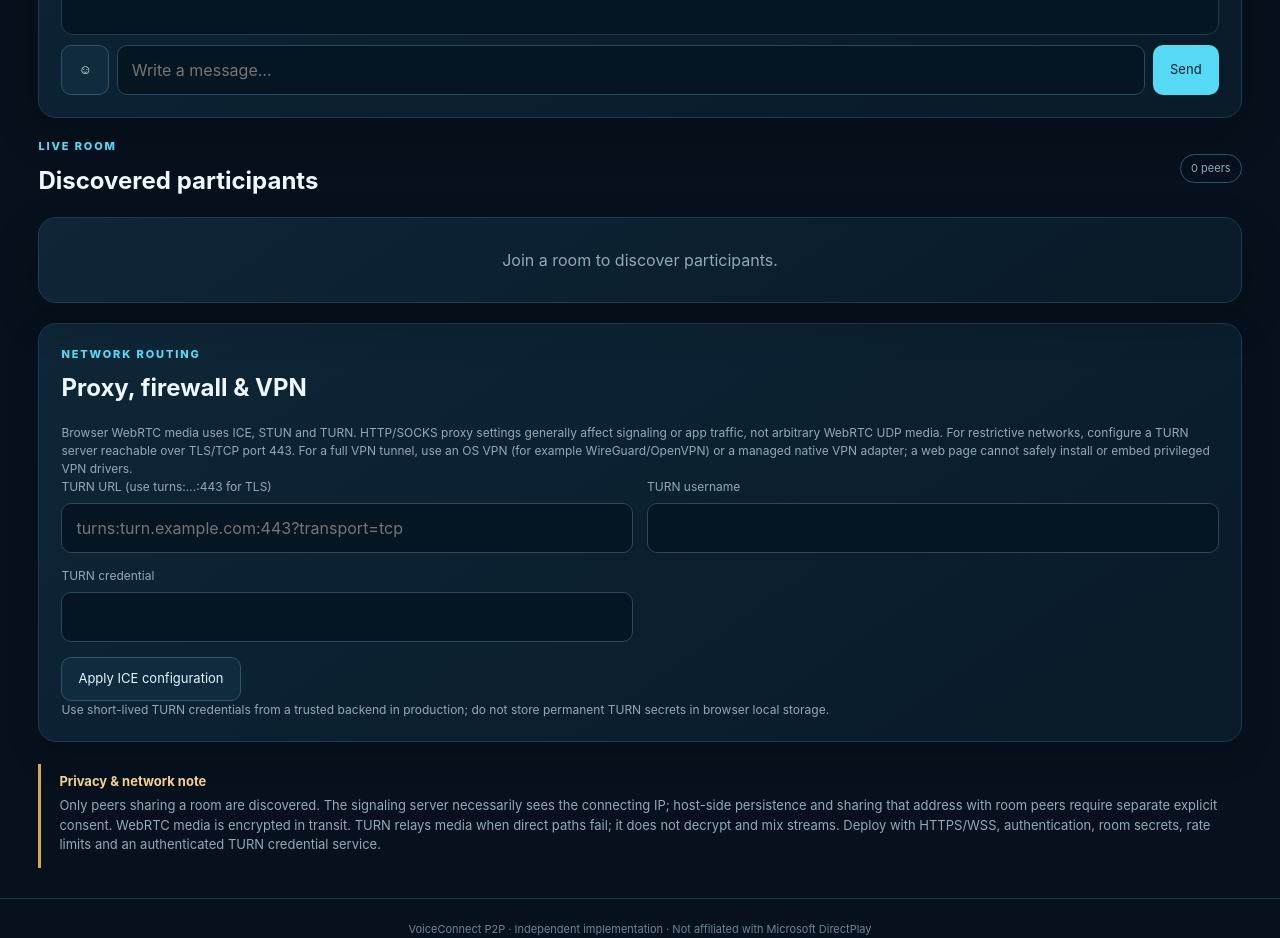
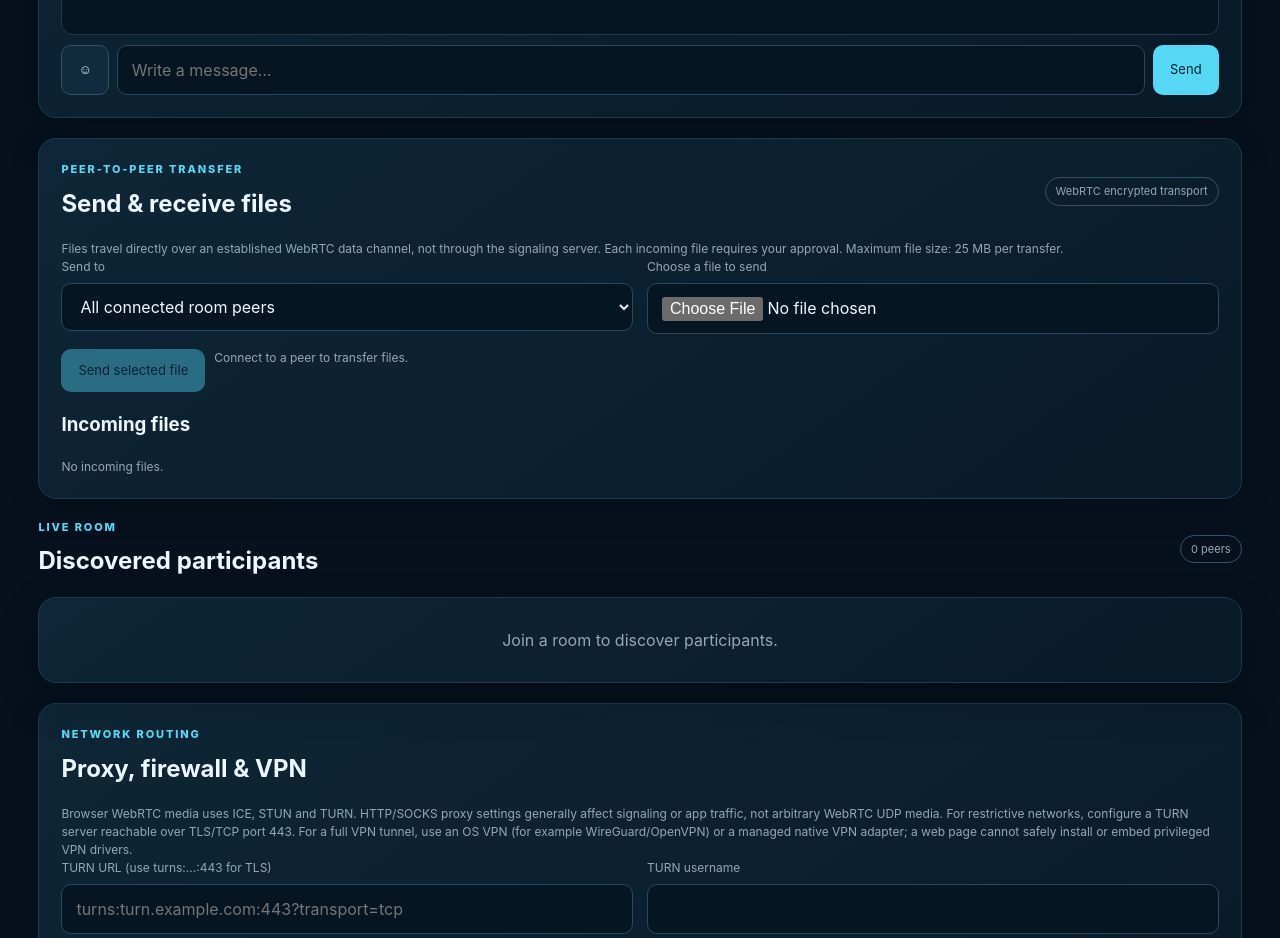
Before and after one commit to amerhwitat/test, a website with bundled scripts: page voiceconnect-p2p/index.html in a window 1280 px wide. Shown: the part 4240-5178 px from the top of the page. Built offline with nearby package versions, Linux system fonts and the light colour scheme.

Commit message:
Add send/receive file transfer controls and save destination UI

```diff
--- a/voiceconnect-p2p/index.html
+++ b/voiceconnect-p2p/index.html
@@ -48,6 +48,14 @@
 <div class="device-grid"><div><label for="cameraSelect">Camera</label><select id="cameraSelect"><option value="">Default camera</option></select></div><div><label for="micSelect">Microphone</label><select id="micSelect"><option value="">Default microphone</option></select></div></div>
 <div class="actions"><button id="startMediaBtn" class="primary">Enable camera & mic</button><button id="muteBtn" class="secondary" disabled>Mute mic</button><button id="cameraBtn" class="secondary" disabled>Turn camera off</button><button id="shareScreenBtn" class="secondary" disabled>Share screen</button></div><p class="hint" role="note">Privacy first: VoiceConnect asks separately before using your camera and microphone, then your browser or operating system may show its own permission prompt. You can approve either device independently. Screen sharing requires a separate confirmation and a system source picker; choose the screen/window yourself and stop sharing whenever you want. Declining any request does not block chat.</p><video id="localVideo" class="local-video" autoplay playsinline muted></video><video id="localScreenPreview" class="local-video screen-preview" autoplay playsinline muted hidden></video></section>
 <section class="chat panel"><div class="section-heading"><div><p class="eyebrow">ROOM MESSAGES · UTF-8</p><h2>Chat</h2></div><span class="pill">Live</span></div><div id="chatMessages" class="chat-messages" aria-live="polite"><p class="hint">Join a room to chat.</p></div><form id="chatForm" class="chat-compose"><button type="button" id="emojiBtn" class="secondary" aria-label="Open emoji picker">☺</button><input id="chatInput" maxlength="4000" placeholder="Write a message…" autocomplete="off"><button class="primary" type="submit">Send</button><div id="emojiPicker" class="emoji-picker" hidden></div></form></section>
+<section class="controls panel" id="fileTransferPanel">
+<div class="section-heading"><div><p class="eyebrow">PEER-TO-PEER TRANSFER</p><h2>Send & receive files</h2></div><span class="pill">WebRTC encrypted transport</span></div>
+<p class="hint">Files travel directly over an established WebRTC data channel, not through the signaling server. Each incoming file requires your approval. Maximum file size: 25 MB per transfer.</p>
+<div class="device-grid"><div><label for="fileRecipient">Send to</label><select id="fileRecipient"><option value="all">All connected room peers</option><option value="direct">Direct-call peer</option></select></div><div><label for="filePicker">Choose a file to send</label><input id="filePicker" type="file"></div></div>
+<div class="actions"><button id="sendFileBtn" class="primary" type="button" disabled>Send selected file</button><span id="fileTransferStatus" class="hint" role="status">Connect to a peer to transfer files.</span></div>
+<div id="fileTransferProgress" class="file-transfer-list" aria-live="polite"></div>
+<h3>Incoming files</h3><div id="incomingFiles" class="file-transfer-list" aria-live="polite"><p class="hint">No incoming files.</p></div>
+</section>
 <section class="peers-section"><div class="section-heading"><div><p class="eyebrow">LIVE ROOM</p><h2>Discovered participants</h2></div><span id="peerCount" class="pill">0 peers</span></div><div id="peers" class="peer-grid"><div class="empty panel">Join a room to discover participants.</div></div></section>
 <section class="controls panel"><div class="section-heading"><div><p class="eyebrow">NETWORK ROUTING</p><h2>Proxy, firewall & VPN</h2></div></div><p class="hint">Browser WebRTC media uses ICE, STUN and TURN. HTTP/SOCKS proxy settings generally affect signaling or app traffic, not arbitrary WebRTC UDP media. For restrictive networks, configure a TURN server reachable over TLS/TCP port 443. For a full VPN tunnel, use an OS VPN (for example WireGuard/OpenVPN) or a managed native VPN adapter; a web page cannot safely install or embed privileged VPN drivers.</p><div class="device-grid"><div><label for="turnUrl">TURN URL (use turns:...:443 for TLS)</label><input id="turnUrl" placeholder="turns:turn.example.com:443?transport=tcp"></div><div><label for="turnUser">TURN username</label><input id="turnUser" autocomplete="off"></div><div><label for="turnPass">TURN credential</label><input id="turnPass" type="password" autocomplete="new-password"></div></div><div class="actions"><button id="applyNetworkBtn" class="secondary">Apply ICE configuration</button></div><p class="hint">Use short-lived TURN credentials from a trusted backend in production; do not store permanent TURN secrets in browser local storage.</p></section>
 <section class="notice"><strong>Privacy & network note</strong><p>Only peers sharing a room are discovered. The signaling server necessarily sees the connecting IP; host-side persistence and sharing that address with room peers require separate explicit consent. WebRTC media is encrypted in transit. TURN relays media when direct paths fail; it does not decrypt and mix streams. Deploy with HTTPS/WSS, authentication, room secrets, rate limits and an authenticated TURN credential service.</p></section>
```
